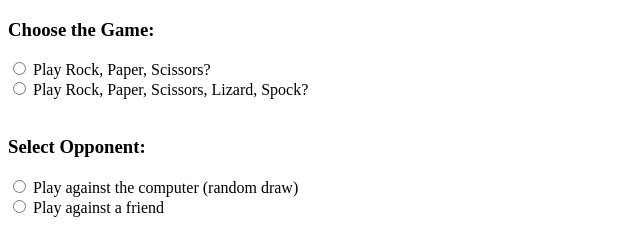
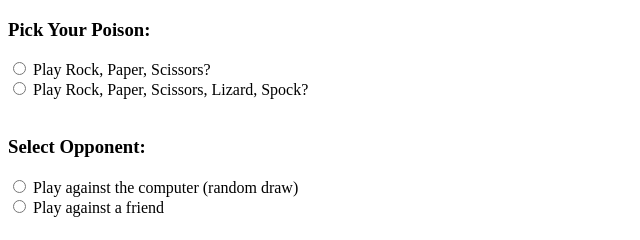
Before and after one commit to comp426-2023-spring/e02-ohsay22, a website: page public/index.html in a window 1280 px wide. Shown: the top 240 px of the page, 0-640 px from the left. Drawn offline with Linux system fonts and the light colour scheme.

Commit message:
Update index.html

```diff
--- a/public/index.html
+++ b/public/index.html
@@ -2,13 +2,13 @@
 <html lang="en">
   <head>
     <meta charset="UTF-8">
-    <title>The Best Game Ever</title>
+    <title>The Universal Game</title>
     <link rel="stylesheet" href="./styles.css">
     <script src="./scripts.js" defer></script>
   </head>
   <body>
     <form id="game_form">
-      <h3>Choose the Game:</h3>
+      <h3>Pick Your Poison:</h3>
       <label>
         <input type="radio" name="game" value="RPS">
         Play Rock, Paper, Scissors?
```
